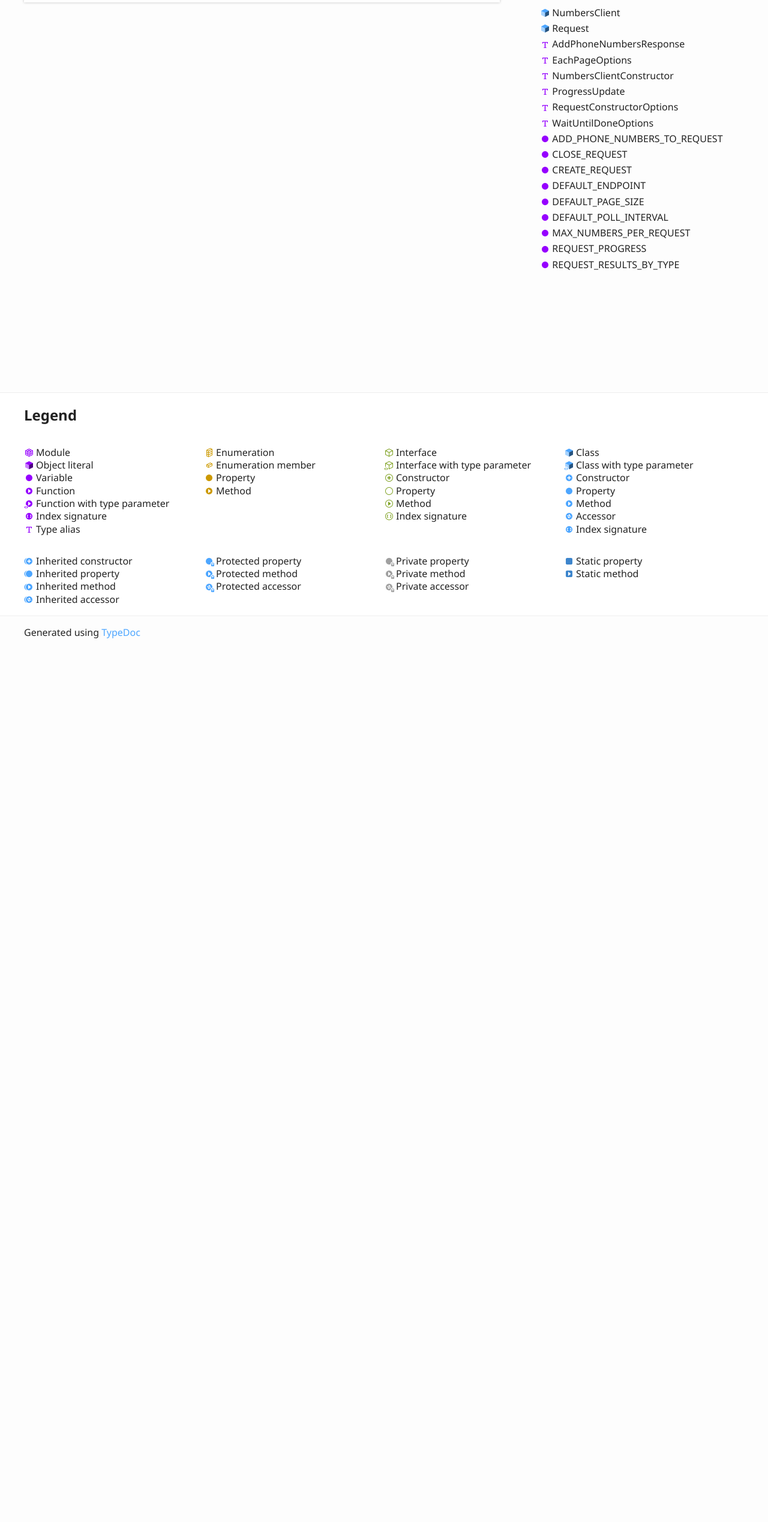
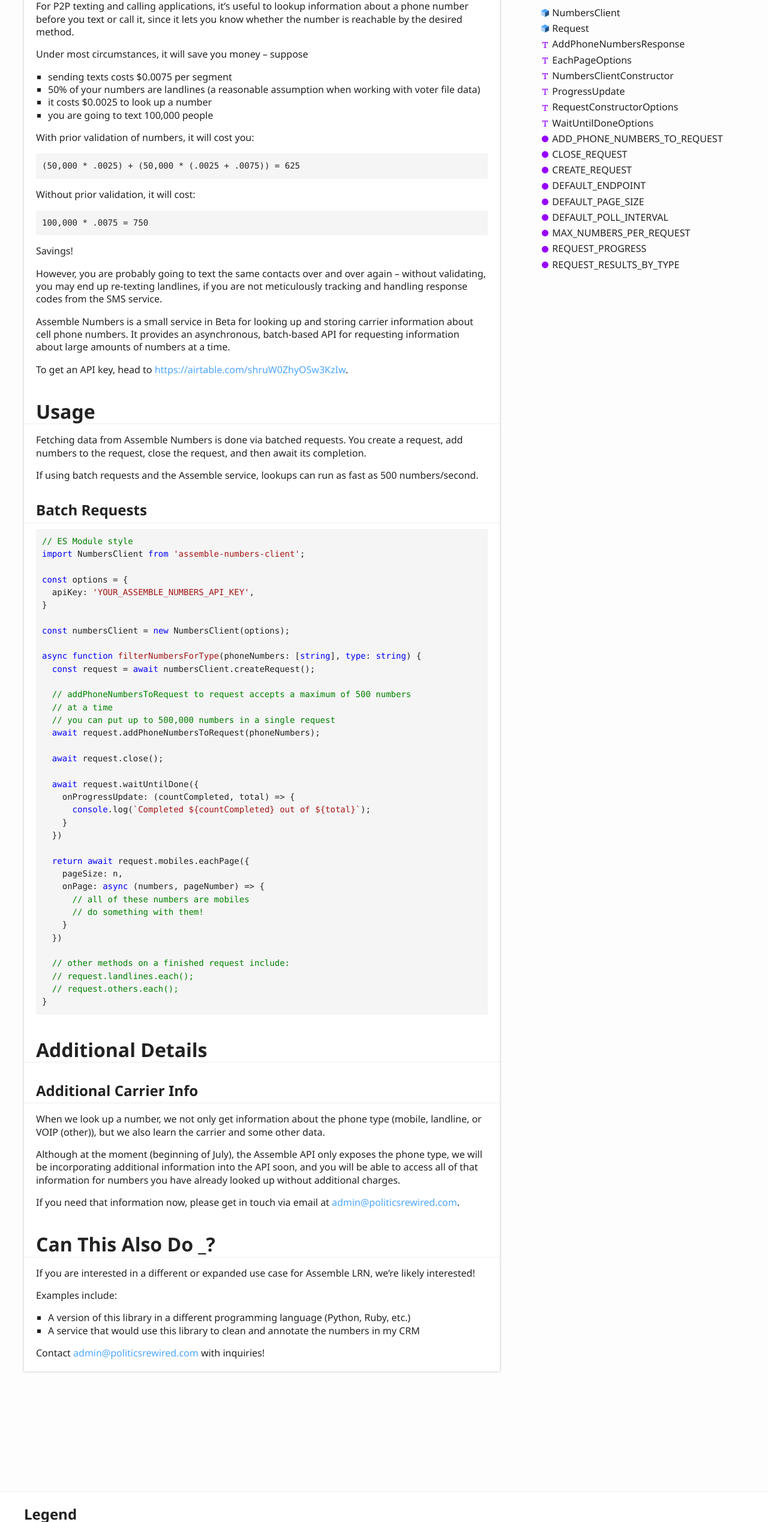
Before and after one commit to politics-rewired/numbers-client, a plain HTML site: page index.html in a window 1280 px wide. Shown: the part 263-2800 px from the top of the page at 60% size. Before the commit the page ends 1344 px from the top, so only its background shows below. Drawn offline with Linux system fonts and the light colour scheme.

Commit message:
[ci skip] Updates

```diff
--- a/index.html
+++ b/index.html
@@ -64,7 +64,74 @@
 	<div class="row">
 		<div class="col-8 col-content">
 			<div class="tsd-panel tsd-typography">
-				<h1 id="numbers-client">numbers-client</h1>
+				<h1 id="assemble-numbers-client">Assemble Numbers Client</h1>
+				<p>For P2P texting and calling applications, it’s useful to lookup information about a phone number before you text or call it, since it lets you know whether the number is reachable by the desired method.</p>
+				<p>Under most circumstances, it will save you money – suppose</p>
+				<ul>
+					<li>sending texts costs $0.0075 per segment</li>
+					<li>50% of your numbers are landlines (a reasonable assumption when working with voter file data)</li>
+					<li>it costs $0.0025 to look up a number</li>
+					<li>you are going to text 100,000 people</li>
+				</ul>
+				<p>With prior validation of numbers, it will cost you:</p>
+				<pre><code>(<span class="hljs-number">50</span>,<span class="hljs-number">000</span> * <span class="hljs-number">.0025</span>) + (<span class="hljs-number">50</span>,<span class="hljs-number">000</span> * (<span class="hljs-number">.0025</span> + <span class="hljs-number">.0075</span>)) = <span class="hljs-number">625</span></code></pre><p>Without prior validation, it will cost:</p>
+				<pre><code><span class="hljs-number">100</span>,<span class="hljs-number">000</span> * <span class="hljs-number">.0075</span> = <span class="hljs-number">750</span></code></pre><p>Savings!</p>
+				<p>However, you are probably going to text the same contacts over and over again – without validating, you may end up re-texting landlines, if you are not meticulously tracking and handling response codes from the SMS service.</p>
+				<p>Assemble Numbers is a small service in Beta for looking up and storing carrier information about cell phone numbers. It provides an asynchronous, batch-based API for requesting information about large amounts of numbers at a time.</p>
+				<p>To get an API key, head to <a href="https://airtable.com/shruW0ZhyOSw3KzIw">https://airtable.com/shruW0ZhyOSw3KzIw</a>.</p>
+				<h1 id="usage">Usage</h1>
+				<p>Fetching data from Assemble Numbers is done via batched requests. You create a request, add numbers to the request, close the request, and then await its completion.</p>
+				<p>If using batch requests and the Assemble service, lookups can run as fast as 500 numbers/second.</p>
+				<h2 id="batch-requests">Batch Requests</h2>
+				<pre><code><span class="hljs-comment">// ES Module style</span>
+<span class="hljs-keyword">import</span> NumbersClient <span class="hljs-keyword">from</span> <span class="hljs-string">'assemble-numbers-client'</span>;
+
+<span class="hljs-keyword">const</span> options = {
+  apiKey: <span class="hljs-string">'YOUR_ASSEMBLE_NUMBERS_API_KEY'</span>,
+}
+
+<span class="hljs-keyword">const</span> numbersClient = <span class="hljs-keyword">new</span> NumbersClient(options);
+
+<span class="hljs-keyword">async</span> <span class="hljs-function"><span class="hljs-keyword">function</span> <span class="hljs-title">filterNumbersForType</span>(<span class="hljs-params">phoneNumbers: [<span class="hljs-built_in">string</span>], <span class="hljs-keyword">type</span>: <span class="hljs-built_in">string</span></span>) </span>{
+  <span class="hljs-keyword">const</span> request = <span class="hljs-keyword">await</span> numbersClient.createRequest();
+
+  <span class="hljs-comment">// addPhoneNumbersToRequest to request accepts a maximum of 500 numbers</span>
+  <span class="hljs-comment">// at a time</span>
+  <span class="hljs-comment">// you can put up to 500,000 numbers in a single request</span>
+  <span class="hljs-keyword">await</span> request.addPhoneNumbersToRequest(phoneNumbers);
+
+  <span class="hljs-keyword">await</span> request.close();
+
+  <span class="hljs-keyword">await</span> request.waitUntilDone({
+    onProgressUpdate: <span class="hljs-function">(<span class="hljs-params">countCompleted, total</span>) =&gt;</span> {
+      <span class="hljs-built_in">console</span>.log(<span class="hljs-string">`Completed <span class="hljs-subst">${countCompleted}</span> out of <span class="hljs-subst">${total}</span>`</span>);
+    }
+  })
+
+  <span class="hljs-keyword">return</span> <span class="hljs-keyword">await</span> request.mobiles.eachPage({
+    pageSize: n,
+    onPage: <span class="hljs-keyword">async</span> (numbers, pageNumber) =&gt; {
+      <span class="hljs-comment">// all of these numbers are mobiles</span>
+      <span class="hljs-comment">// do something with them!</span>
+    }
+  })
+
+  <span class="hljs-comment">// other methods on a finished request include:</span>
+  <span class="hljs-comment">// request.landlines.each();</span>
+  <span class="hljs-comment">// request.others.each();</span>
+}</code></pre><h1 id="additional-details">Additional Details</h1>
+				<h2 id="additional-carrier-info">Additional Carrier Info</h2>
+				<p>When we look up a number, we not only get information about the phone type (mobile, landline, or VOIP (other)), but we also learn the carrier and some other data.</p>
+				<p>Although at the moment (beginning of July), the Assemble API only exposes the phone type, we will be incorporating additional information into the API soon, and you will be able to access all of that information for numbers you have already looked up without additional charges.</p>
+				<p>If you need that information now, please get in touch via email at <a href="mailto:admin@politicsrewired.com">admin@politicsrewired.com</a>.</p>
+				<h1 id="can-this-also-do-_-">Can This Also Do <strong>_</strong>?</h1>
+				<p>If you are interested in a different or expanded use case for Assemble LRN, we’re likely interested!</p>
+				<p>Examples include:</p>
+				<ul>
+					<li>A version of this library in a different programming language (Python, Ruby, etc.)</li>
+					<li>A service that would use this library to clean and annotate the numbers in my CRM</li>
+				</ul>
+				<p>Contact <a href="mailto:admin@politicsrewired.com">admin@politicsrewired.com</a> with inquiries!</p>
 			</div>
 		</div>
 		<div class="col-4 col-menu menu-sticky-wrap menu-highlight">
```
Also changed, not shown: classes/numbersclient.html (+5 -5 lines), classes/request.html (+16 -16 lines), globals.html (+15 -15 lines).
